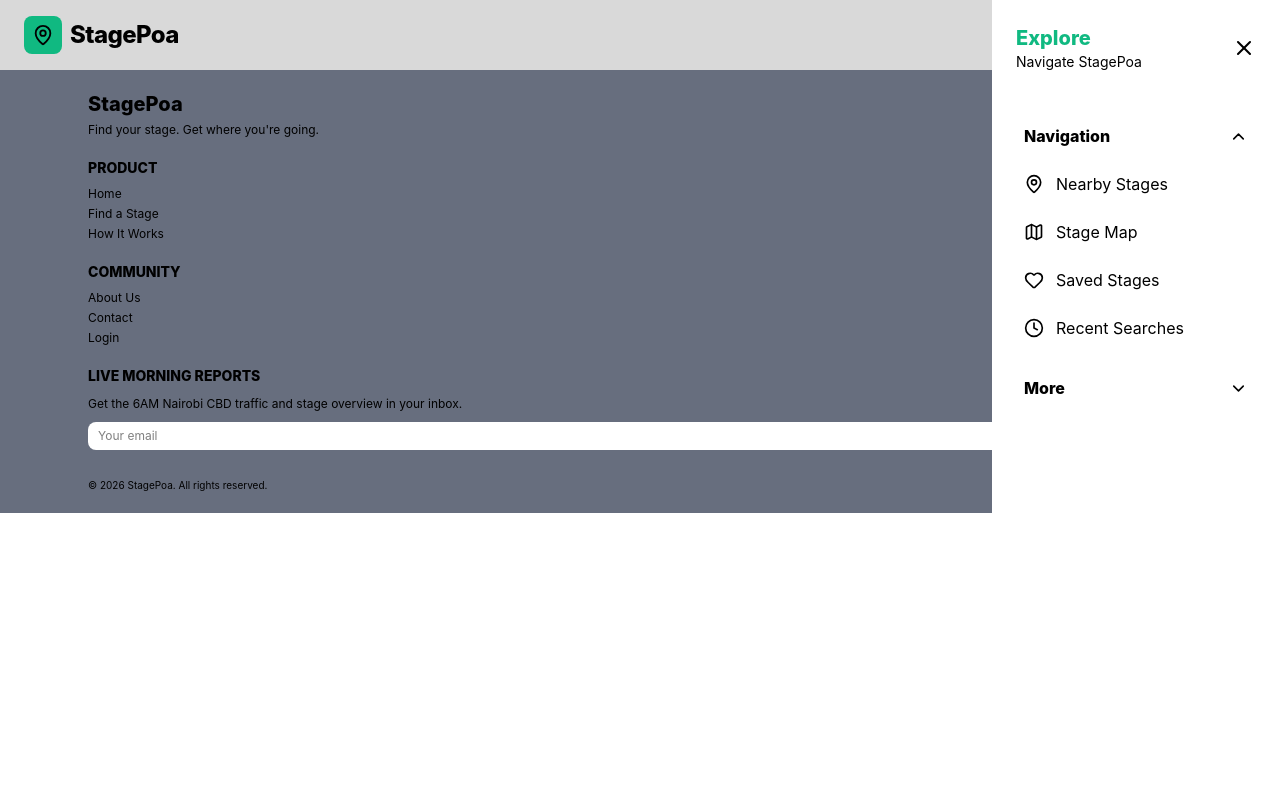
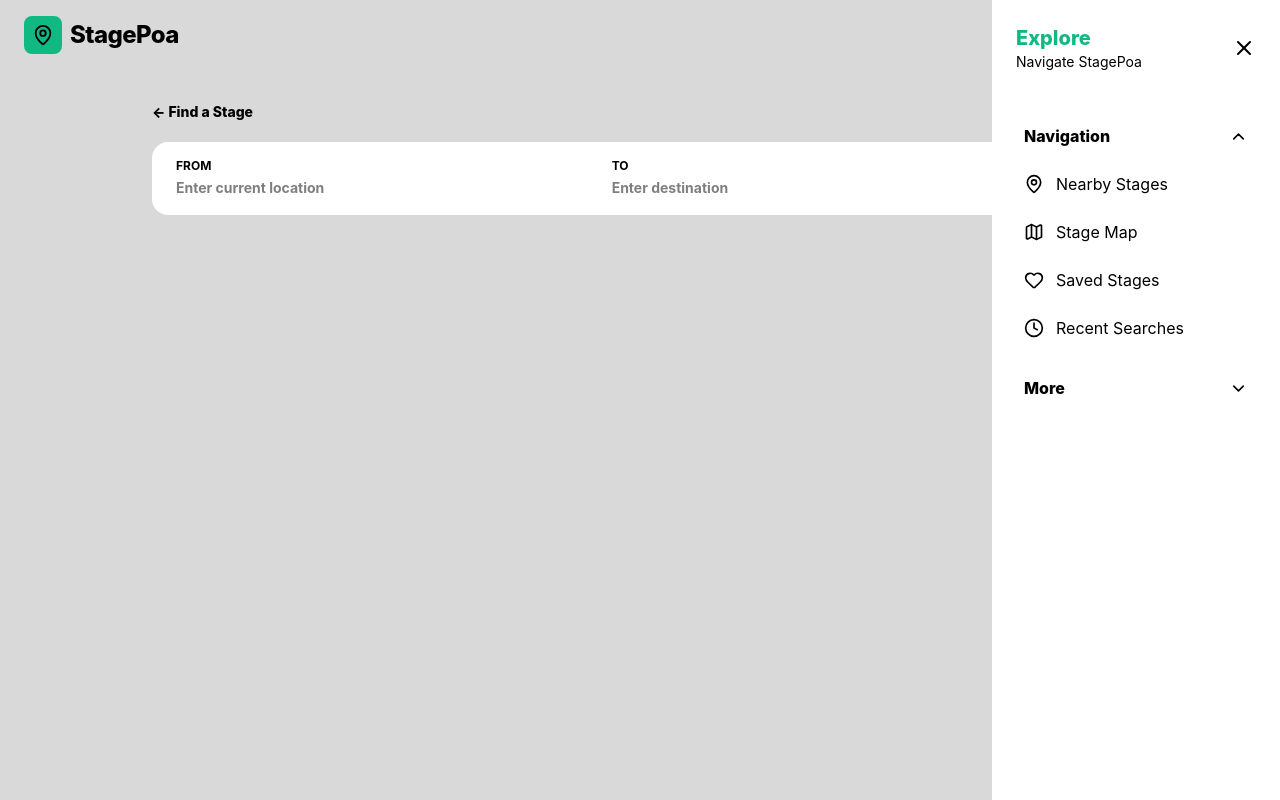
Before and after one commit to samuelmaina-rgb/stagepoa, a React (Vite) app: page /results in a window 1280 px wide. Shown: the top 800 px of the page. Built offline with nearby package versions, Linux system fonts and the light colour scheme.

Commit message:
-create Results.jsx and add search navigation

```diff
--- a/src/App.jsx
+++ b/src/App.jsx
@@ -4,6 +4,7 @@ import Navbar from "./Navbar";
 import Sidebar from "./Sidebar";
 import Home from "./pages/Home";
 import Footer from "./Footer";
+import Results from "./pages/Results";
 
 function App() {
   const [sidebarOpen, setSidebarOpen] = useState(false);
@@ -21,6 +22,7 @@ function App() {
 
       <Routes>
         <Route path="/" element={<Home />} />
+        <Route path="/results" element={<Results/>}/>
       </Routes>
       <Footer/>
     </>
--- /dev/null
+++ b/src/pages/Results.jsx
@@ -0,0 +1,70 @@
+function Results() {
+  return (
+    <main className="min-h-screen bg-[#D9D9D9]">
+
+      <section className="max-w-5xl mx-auto px-6 py-8">
+
+        {/* Find a Stage */}
+        <button className="flex items-center gap-2 text-sm font-extrabold mb-5 hover:text-[#10B981] transition">
+          ← Find a Stage
+        </button>
+
+        {/* Search Bar */}
+        <div className="border-2 border-black rounded-2xl bg-white p-2 flex items-center">
+
+          {/* From */}
+          <div className="flex-1 px-4 py-2 border-r-2 border-black">
+            <p className="text-xs font-bold text-gray-500">
+              FROM
+            </p>
+
+            <input
+              type="text"
+              placeholder="Enter current location"
+              className="w-full bg-transparent outline-none text-sm font-bold mt-1"
+            />
+          </div>
+
+          {/* To */}
+          <div className="flex-1 px-4 py-2">
+            <p className="text-xs font-bold text-gray-500">
+              TO
+            </p>
+
+            <input
+              type="text"
+              placeholder="Enter destination"
+              className="w-full bg-transparent outline-none text-sm font-bold mt-1"
+            />
+          </div>
+
+          {/* Search */}
+          <button
+            className="
+              bg-[#10B981]
+              text-black
+              px-5
+              py-3
+              rounded-xl
+              font-extrabold
+              text-sm
+              border-2
+              border-black
+              border-r-4
+              border-b-4
+              hover:bg-[#10B981]
+              transition
+            "
+          >
+            Search
+          </button>
+
+        </div>
+
+      </section>
+
+    </main>
+  );
+}
+
+export default Results;
```
Also changed, not shown: src/data/stages.js (added).
